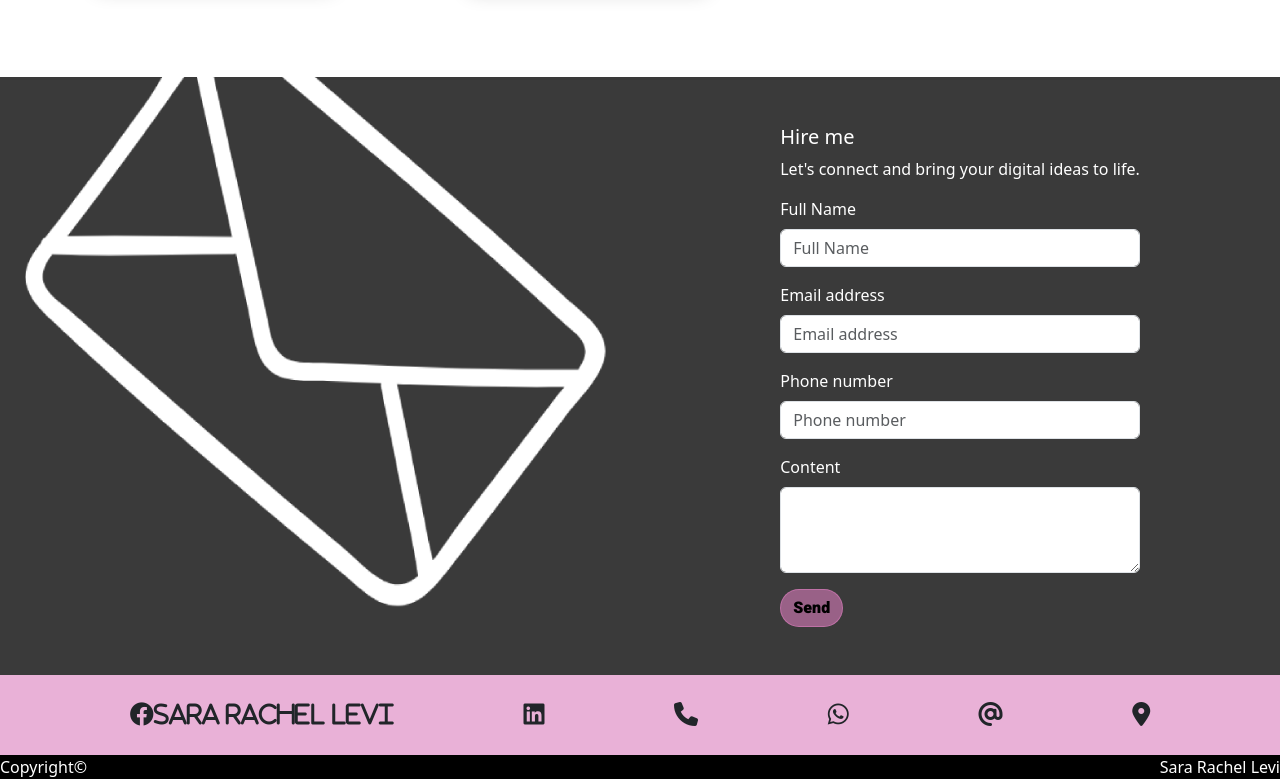
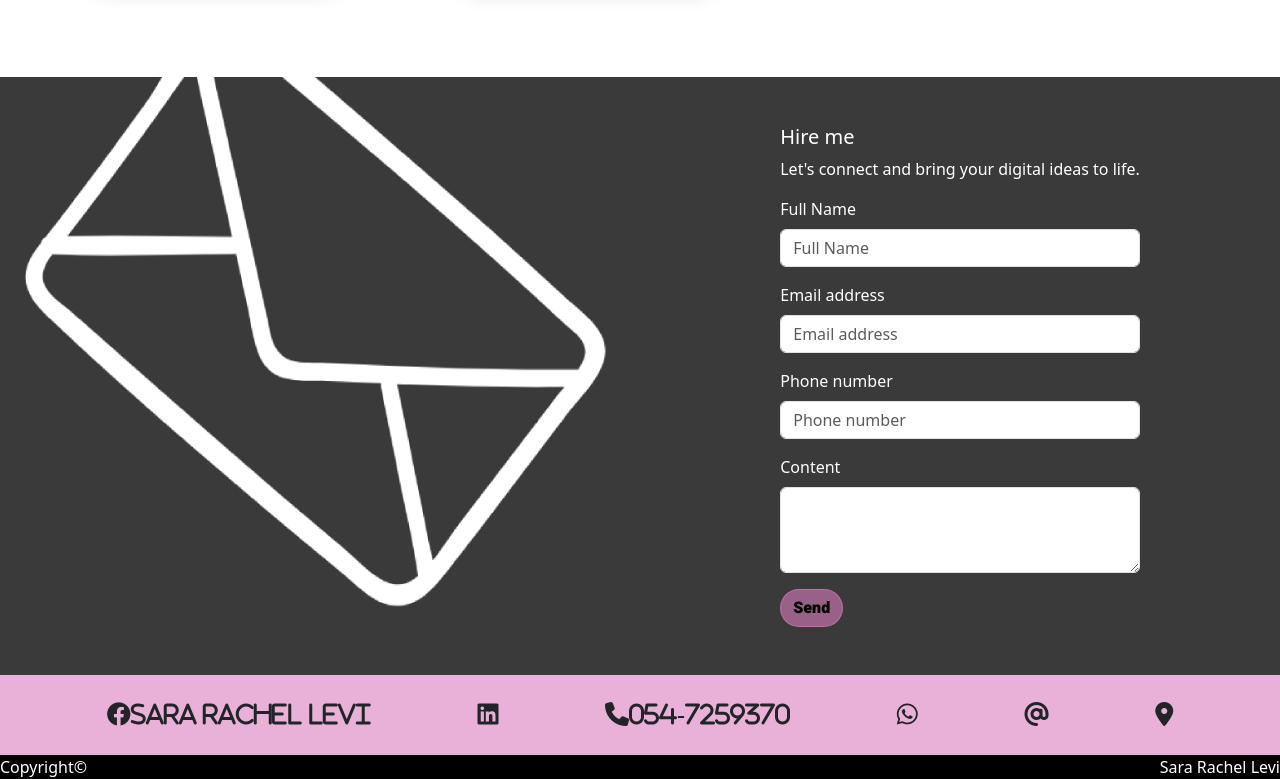
Before and after one commit to SaraLevi5/Portfolio, a plain HTML site: page index.html in a window 1280 px wide. Shown: the part 2018-2797 px from the top of the page. Drawn offline with nearby package versions, Linux system fonts and the light colour scheme.

Commit message:
First commit
Date: 04/12/23

```diff
--- a/index.html
+++ b/index.html
@@ -269,7 +269,7 @@
       <div id="icons">
         <i class="fa-brands fa-facebook fa-xl">Sara Rachel Levi</i>
         <i class="fa-brands fa-linkedin fa-xl"></i>
-        <i class="fa-solid fa-phone fa-xl"></i>
+        <i class="fa-solid fa-phone fa-xl">054-7259370</i>
         <i class="fa-brands fa-whatsapp fa-xl"></i>
         <i class="fa-solid fa-at fa-xl"></i>
         <i class="fa-solid fa-location-dot fa-xl"></i>
```
